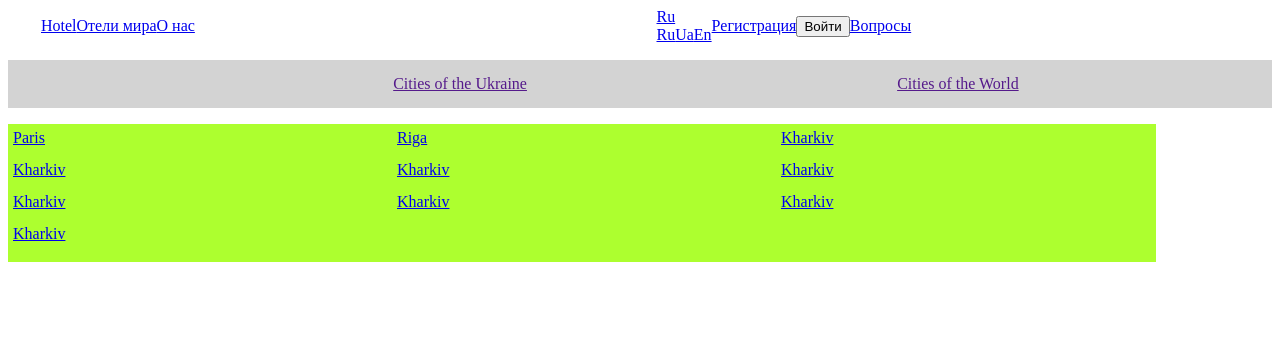
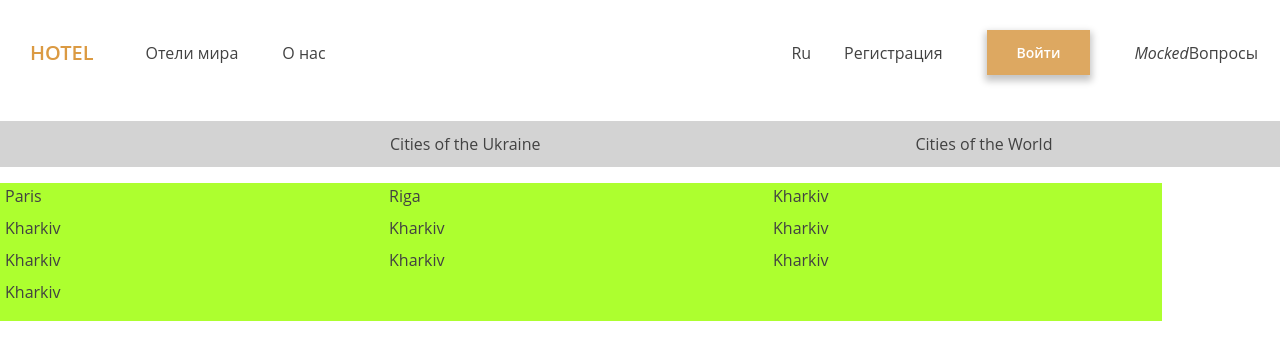
Before and after one commit to devlipka/hotel-booking, a React (Create React App) app: page / in a window 1280 px wide. Shown: the top 360 px of the page. Built offline with nearby package versions, Linux system fonts and the light colour scheme.

Commit message:
Header Top

```diff
--- /dev/null
+++ b/src/App.css
@@ -0,0 +1,14 @@
+body {
+    font-family: "Open Sans", sans-serif;
+}
+
+a {
+    color: #424242;
+    text-decoration: none;
+}
+button, input {
+    outline: none;
+    font-size: 16px;
+    font-family: "Open Sans", sans-serif;
+    color: #424242;
+}
--- a/src/App.jsx
+++ b/src/App.jsx
@@ -1,4 +1,6 @@
 import React from 'react';
+import './Reset.css';
+import './App.css';
 import { Provider } from 'react-redux';
 import { BrowserRouter, Route } from 'react-router-dom';
 import HeaderContainer from './components/header/HeaderContainer';
--- /dev/null
+++ b/src/Reset.css
@@ -0,0 +1,23 @@
+article, aside, details, figcaption, figure,
+footer, header, hgroup, menu, nav, section {
+    display: block;
+}
+body {
+    line-height: 1;
+    margin: 0;
+}
+ol, ul {
+    list-style: none;
+}
+blockquote, q {
+    quotes: none;
+}
+blockquote:before, blockquote:after,
+q:before, q:after {
+    content: '';
+    content: none;
+}
+table {
+    border-collapse: collapse;
+    border-spacing: 0;
+}
--- a/src/components/header/HeaderTopMenu/HeaderTopMenu.jsx
+++ b/src/components/header/HeaderTopMenu/HeaderTopMenu.jsx
@@ -1,27 +1,51 @@
-import React from 'react';
+import React, { useState } from 'react';
 import { NavLink } from 'react-router-dom';
 import style from './HeaderTopMenu.module.css';
 
 const HeaderTopMenu = () => {
+  const [isLangOpened, openClose] = useState(false);
   return (
     <div className={style.headerTopMenu}>
       <div>
         <NavLink to="/" className={style.logo}>Hotel</NavLink>
-        <NavLink to="/" className={style.navLink}>Отели мира</NavLink>
-        <NavLink to="/" className={style.navLink}>О нас</NavLink>
+        <NavLink to="/world-hotels" className={style.navLink}>Отели мира</NavLink>
+        <NavLink to="/about-us" className={style.navLink}>О нас</NavLink>
       </div>
       <div>
-        <div className={style.langSwitcher}>
-          <a href="javascript:void(0)">Ru</a>
-            <div className={style.langDropdown}>
-              <a href="javascript:void(0)">Ru</a>
-              <a href="javascript:void(0)">Ua</a>
-              <a href="javascript:void(0)">En</a>
+        <div
+          role="button"
+          className={style.langSwitcher}
+        >
+          <button
+            type="button"
+            onClick={() => openClose(!isLangOpened)}
+          >
+            Ru
+          </button>
+          {
+            isLangOpened && (
+            <div
+              className={style.langDropdown}
+            >
+              <button
+                type="button"
+                onClick={() => alert('dsdsdsd')}
+                value="Ru"
+              >
+                Ru
+              </button>
+              <button type="button" value="Ua">Ua</button>
+              <button type="button" value="En">En</button>
             </div>
+            )
+          }
         </div>
         <NavLink to="/" className={style.navLink}>Регистрация</NavLink>
-        <button className={style.navLink}>Войти</button>
-        <NavLink to="/" className={style.navLink}><i></i>Вопросы</NavLink>
+        <button type="submit" className={style.button}>Войти</button>
+        <NavLink to="/" className={style.navLink}>
+          <i>Mocked</i>
+          Вопросы
+        </NavLink>
       </div>
     </div>
   );
--- a/src/components/header/HeaderTopMenu/HeaderTopMenu.module.css
+++ b/src/components/header/HeaderTopMenu/HeaderTopMenu.module.css
@@ -2,21 +2,62 @@
     display: flex;
     justify-content: space-between;
     align-items: center;
+    padding: 30px 0;
 }
 .headerTopMenu > div {
-    width: 50%;
+    width: auto;
     display: flex;
     align-items: center;
 }
 .headerTopMenu:nth-child(1) {
-    padding-left: 33px;
+    /*padding-left: 33px;*/
 }
 .headerTopMenu:nth-child(2) {
     padding-right: 33px;
 }
 .navLink {
-
+    text-decoration: none;
+    margin: 0 22px;
 }
 .logo {
-
+    margin: 0 30px;
+    text-transform: uppercase;
+    color: #DB9A42;
+    text-decoration: none;
+    font-weight: 600;
+    font-size: 20px;
 }
+.button {
+    background-color: #DDA861;
+    border: 0;
+    padding: 13px 30px;
+    color: #ffffff;
+    font-size: 14px;
+    font-family: "Open Sans";
+    font-weight: 600;
+    -webkit-box-shadow: 0px 4px 7px 2px rgba(0,0,0,0.23);
+    -moz-box-shadow: 0px 4px 7px 2px rgba(0,0,0,0.23);
+    box-shadow: 0px 4px 7px 2px rgba(0,0,0,0.23);
+    margin: 0 22px;
+}
+.langSwitcher {
+    position: relative;
+}
+.langSwitcher div {
+    position: absolute;
+    display: flex;
+    flex-direction: column;
+    padding: 5px;
+    -webkit-box-shadow: 0px 4px 7px 2px rgba(0,0,0,0.23);
+    -moz-box-shadow: 0px 4px 7px 2px rgba(0,0,0,0.23);
+    box-shadow: 0px 4px 7px 2px rgba(0,0,0,0.23);
+    top: 30px;
+    left: -15px;
+    background-color: #ffffff;
+    border-radius: 2px;
+}
+.langSwitcher button {
+    margin: 5px;
+    border: 0;
+    background-color: #ffffff;
+}
```
Also changed, not shown: 1 other file (tests, documents, lock files or other folders).
